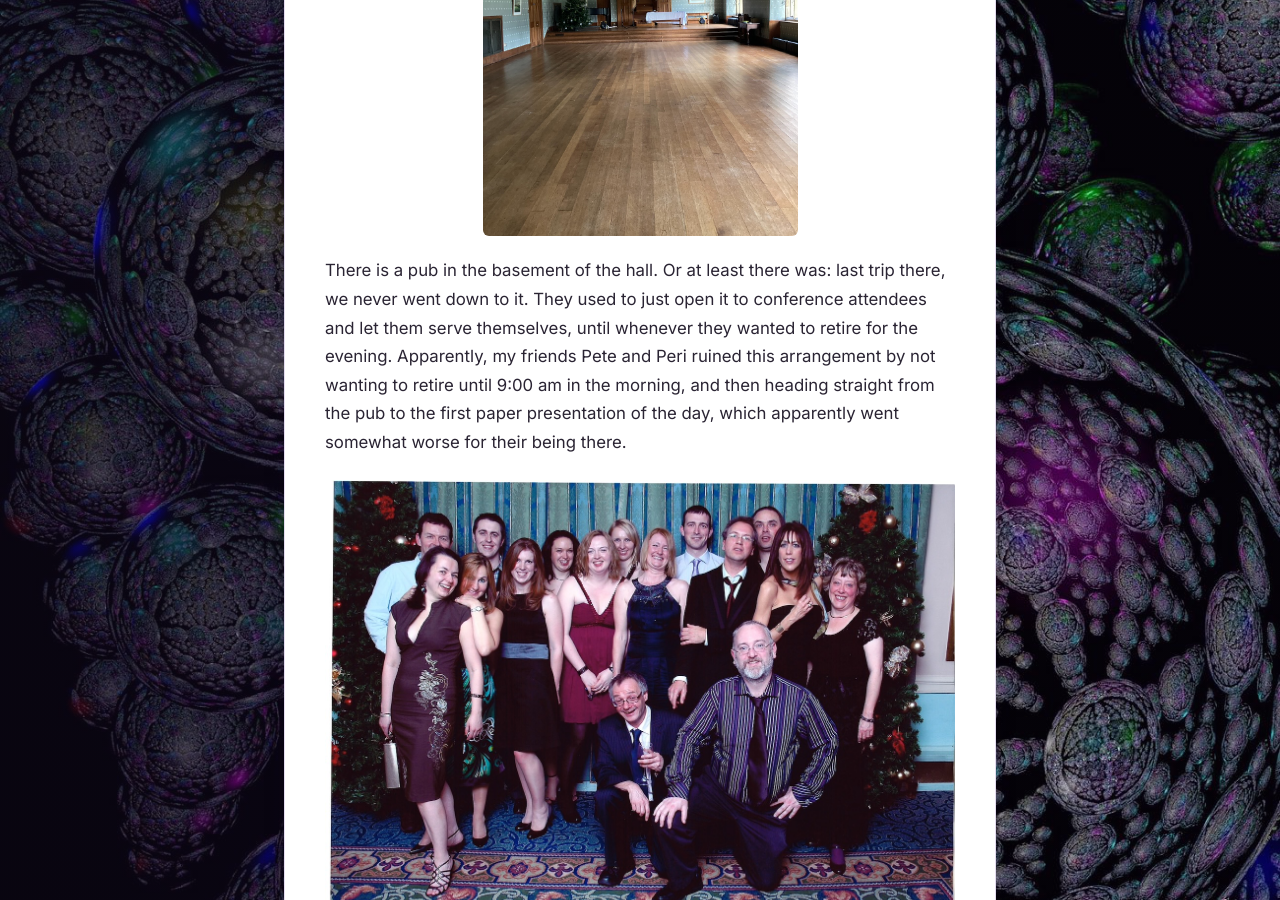
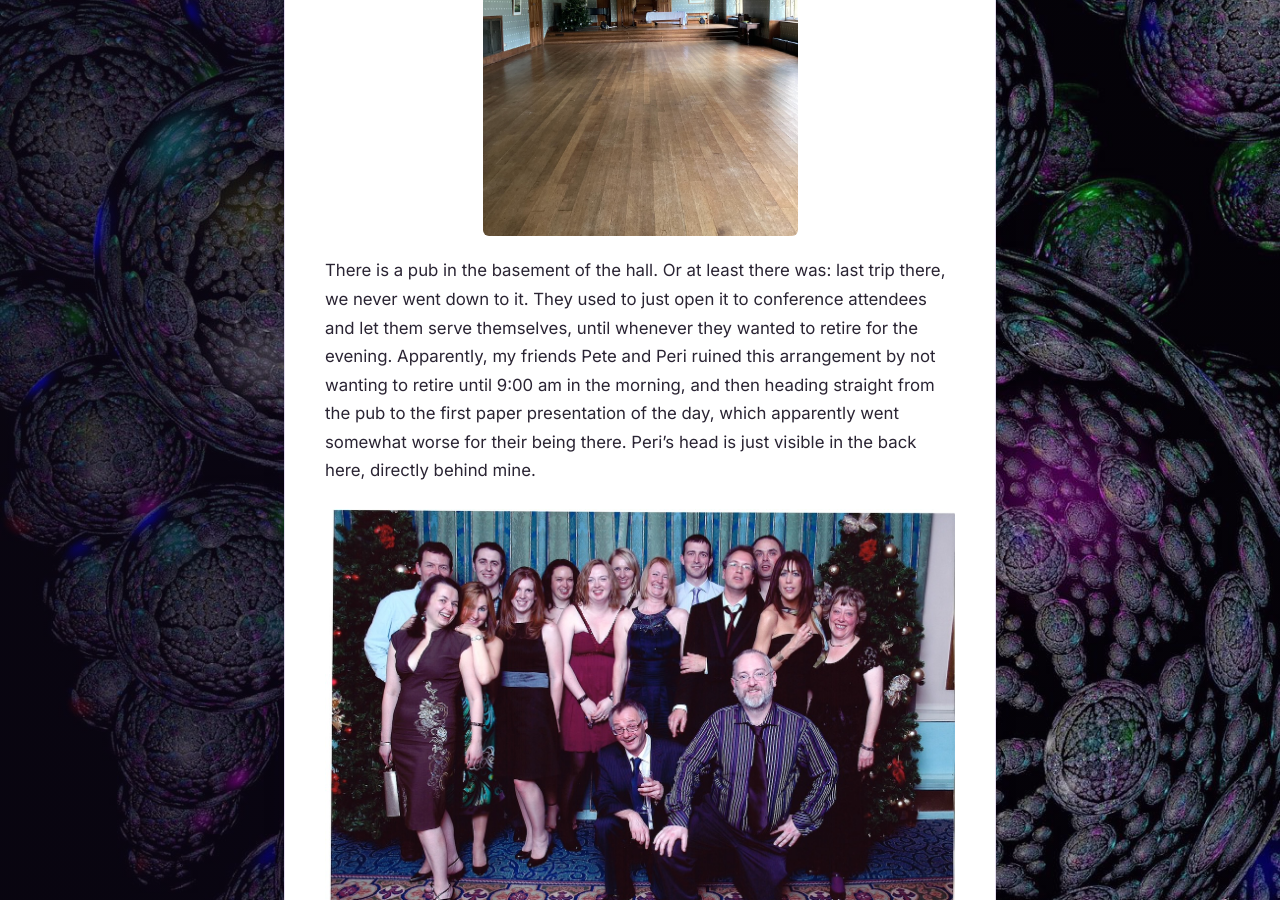
Before and after one commit to gcallah/gcallah.github.io, a Jekyll site: the page built from _posts/2026-11-20-The-British-Idealists.md, in a window 1280 px wide and 900 px high, scrolled down 2301 px. Built offline with Jekyll 4.4.1, drawn with Linux system fonts in a browser that asks for light colours; our own code applies the rules of GitHub Pages for plain Markdown files.

Commit message:
Add note about Peri in British Idealists post
Co-Authored-By: Claude Opus 5.5 <noreply@anthropic.com>

```diff
--- a/_posts/2026-11-20-The-British-Idealists.md
+++ b/_posts/2026-11-20-The-British-Idealists.md
@@ -43,7 +43,8 @@ attendees and let them serve themselves, until whenever they wanted to retire
 for the evening. Apparently, my friends Pete and Peri ruined this arrangement
 by not wanting to retire until 9:00 am in the morning, and then heading straight
 from the pub to the first paper presentation of the day, which apparently went
-somewhat worse for their being there.
+somewhat worse for their being there. Peri's head is just visible in the back
+here, directly behind mine.
 
 ![Cardiff Christmas party](/graphics/CardiffChristmasParty.jpg)
 
```
